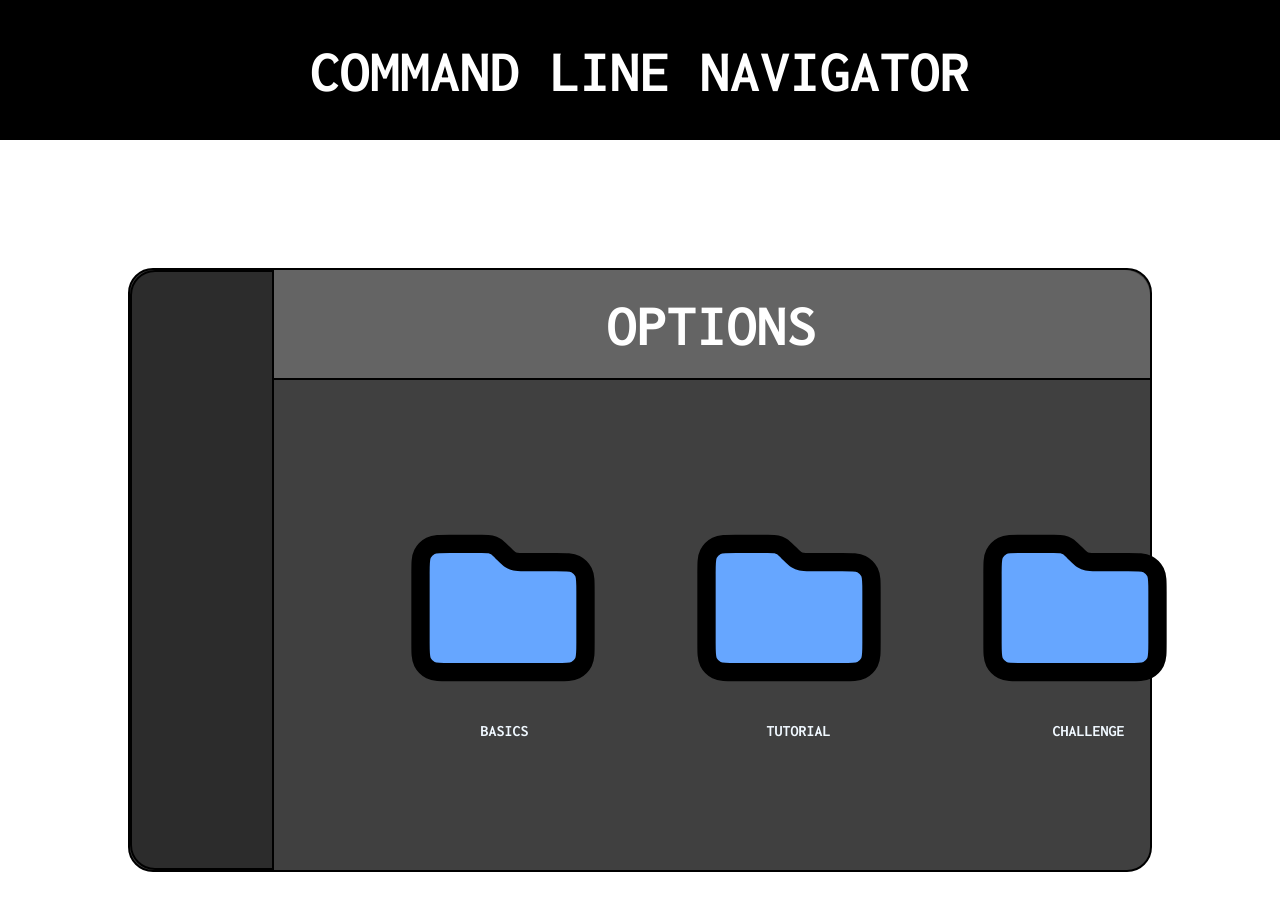
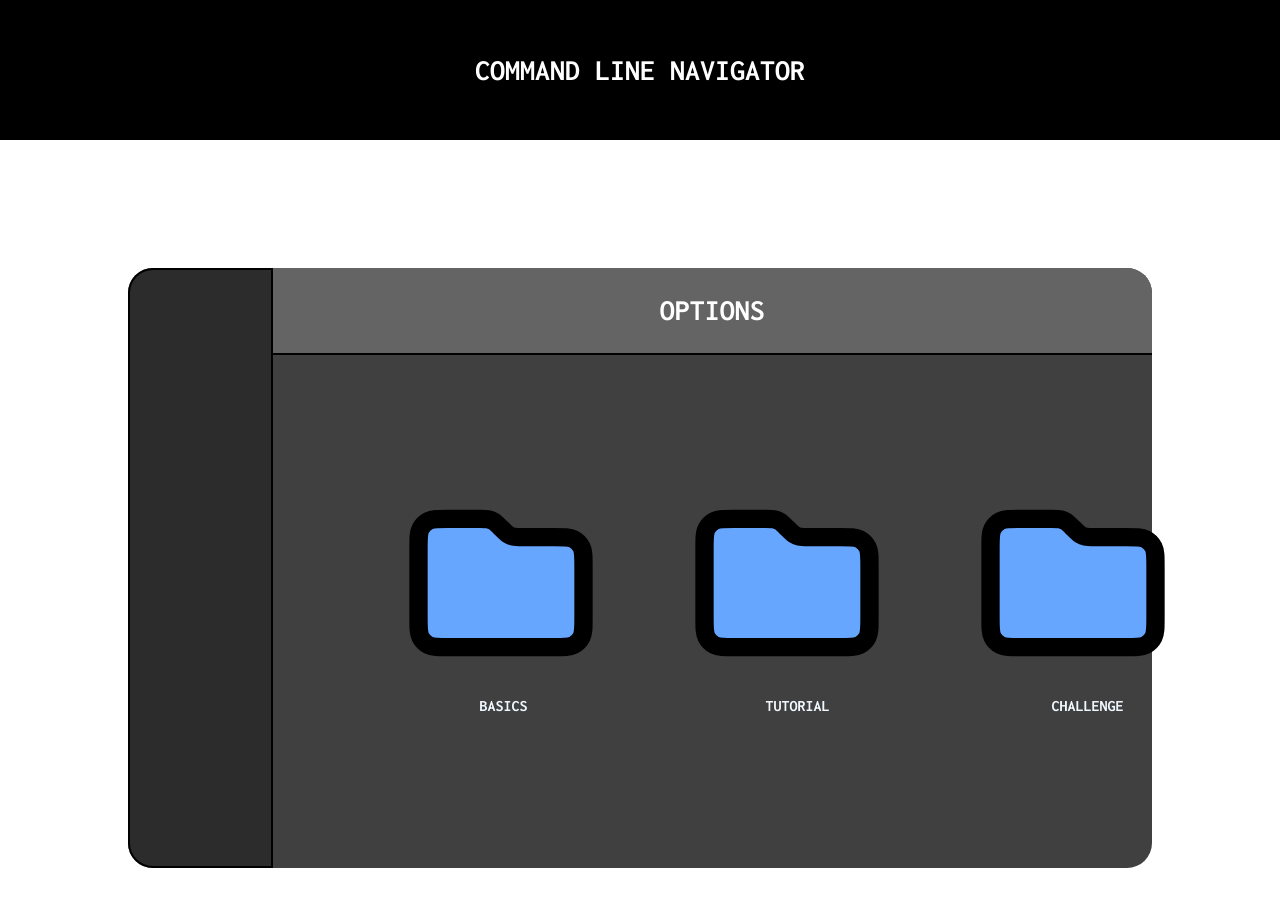
Before and after one commit to 7-O-2-H/command-line-navigator, a Next.js app in the folder command-line-navigator/: page / in a window 1280 px wide. Shown: the top 910 px of the page. Built offline with nearby package versions, Linux system fonts and the light colour scheme.

Commit message:
fix styling for different screen sizes

```diff
--- a/command-line-navigator/src/styles/folder.css
+++ b/command-line-navigator/src/styles/folder.css
@@ -1,4 +1,4 @@
-#option {
+/* #option {
   display: flex;
   flex-direction: row;
-}
+} */
--- a/command-line-navigator/src/styles/header.css
+++ b/command-line-navigator/src/styles/header.css
@@ -9,7 +9,7 @@
 
 h1 {
   font-weight: bolder;
-  font-size: 60px;
+  font-size: 30px;
   color: white;
   font-family: "Inconsolata", monospace;
 }
--- a/command-line-navigator/src/styles/optionsContainer.css
+++ b/command-line-navigator/src/styles/optionsContainer.css
@@ -1,3 +1,16 @@
+/* ****THHIS WEBKIT CODE WAS IN THE TOP OF OPTIONS-CONTAINER BY DEFAULT
+-webkit-text-stroke-width: 1.5px;
+-webkit-text-stroke-color: black;
+
+*/
+@media screen and (min-width: 600px) {
+  .options {
+    display: flex;
+    flex-direction: row;
+    padding: 5% 0 0 5%;
+  }
+}
+
 .options-container {
   display: flex;
   flex-direction: row;
@@ -6,11 +19,8 @@
   border-radius: 25px;
   border-color: black;
   border-style: solid;
-  border-width: 2px;
   background-color: #404040;
   text-decoration:solid;
-  /* -webkit-text-stroke-width: 1.5px;
-  -webkit-text-stroke-color: black; */
 }
 
 .lefts {
@@ -28,15 +38,12 @@
   flex-direction: column;
 }
 
-.options {
-  display: flex;
-  flex-direction: row;
-  padding: 5% 0 0 5%;
+.option {
+  padding: 5%;
 }
 
-.option {
-  padding: 5%;
-
+.options {
+  height: 100%;
 }
 
 .option-name {
```
